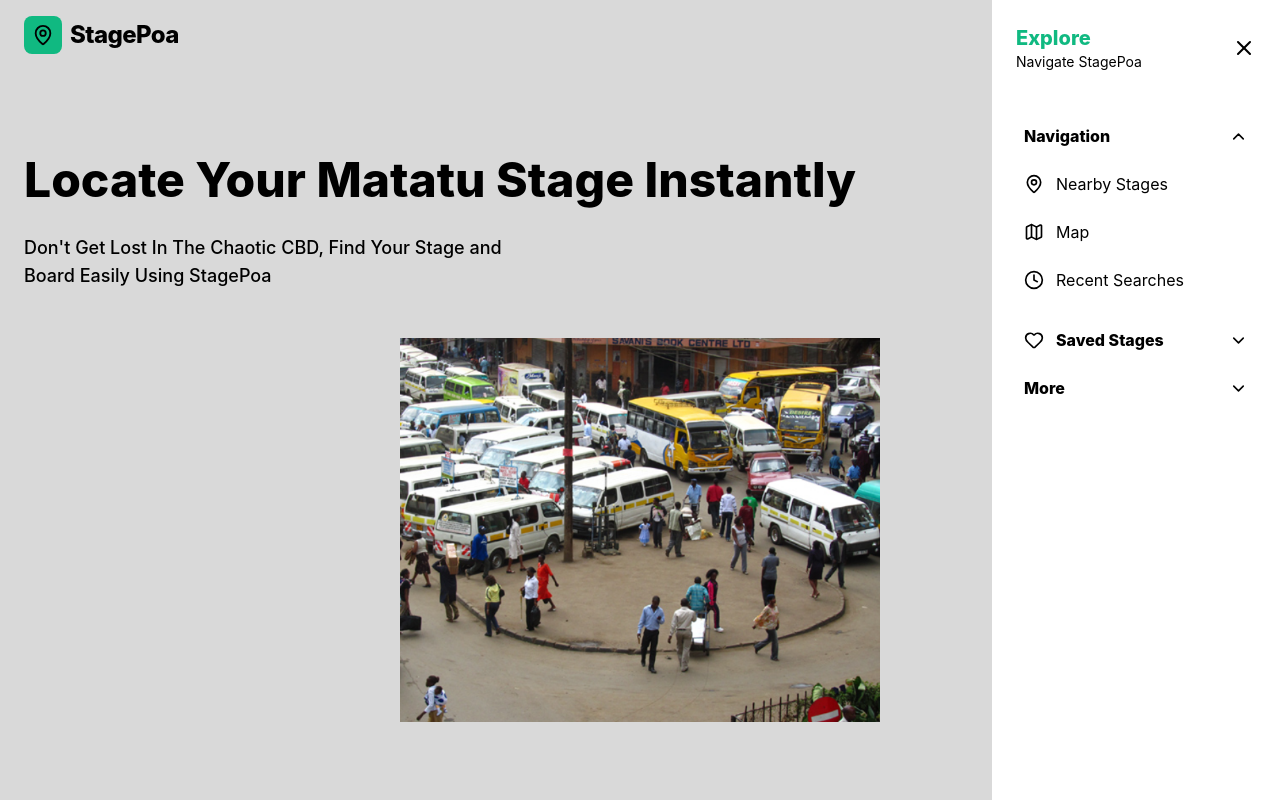
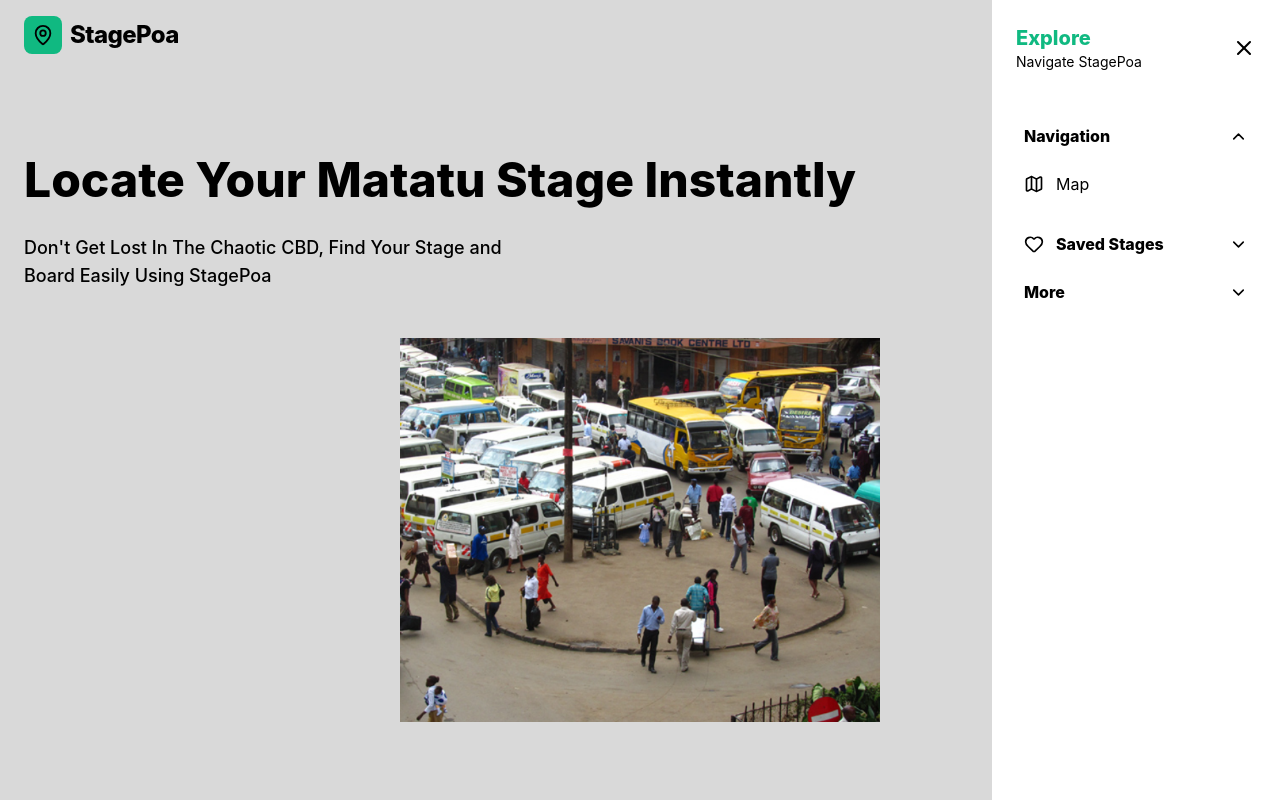
Before and after one commit to samuelmaina-rgb/stagepoa, a React (Vite) app: page / in a window 1280 px wide. Shown: the top 800 px of the page. Built offline with nearby package versions, Linux system fonts and the light colour scheme.

Commit message:
create login, contact and about pages

```diff
--- a/src/Sidebar.jsx
+++ b/src/Sidebar.jsx
@@ -112,16 +112,7 @@ function Sidebar({ isOpen, onClose }) {
             >
               <div className="pb-3">
 
-                {/* Nearby Stages */}
-                <a
-                  href="/nearby"
-                  onClick={onClose}
-                  className="flex items-center gap-3 px-4 py-3 rounded-lg
-                  text-gray-700 hover:bg-[#10B981]/10 hover:text-[#10B981] transition"
-                >
-                  <MapPin size={20} />
-                  <span>Nearby Stages</span>
-                </a>
+
 
                 {/* Stage Map */}
                <a
@@ -136,16 +127,7 @@ function Sidebar({ isOpen, onClose }) {
   <span>Map</span>
 </a>
 
-                {/* Recent Searches */}
-                <a
-                  href="/recent"
-                  onClick={onClose}
-                  className="flex items-center gap-3 px-4 py-3 rounded-lg
-                  text-gray-700 hover:bg-[#10B981]/10 hover:text-[#10B981] transition"
-                >
-                  <Clock size={20} />
-                  <span>Recent Searches</span>
-                </a>
+
 
               </div>
             </div>
```
Also changed, not shown: src/pages/About.jsx (added), src/pages/Contact.jsx (added), src/pages/Login.jsx (added).
